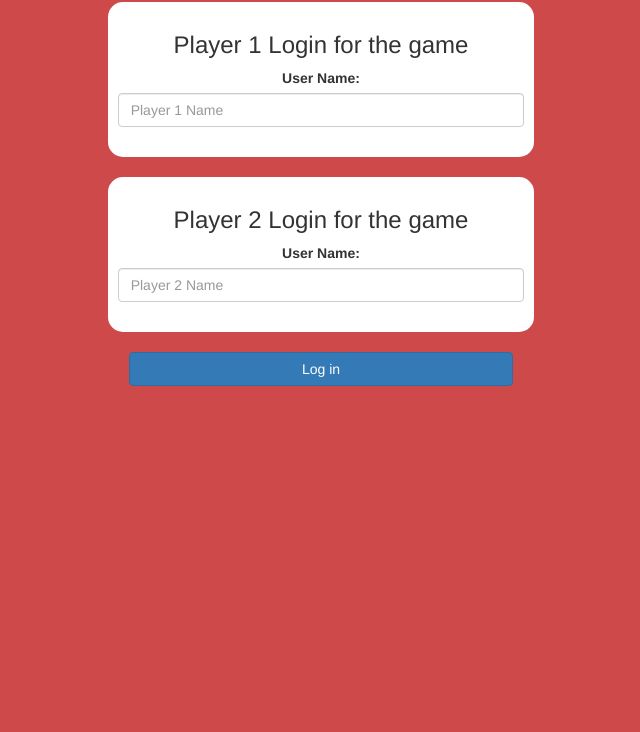
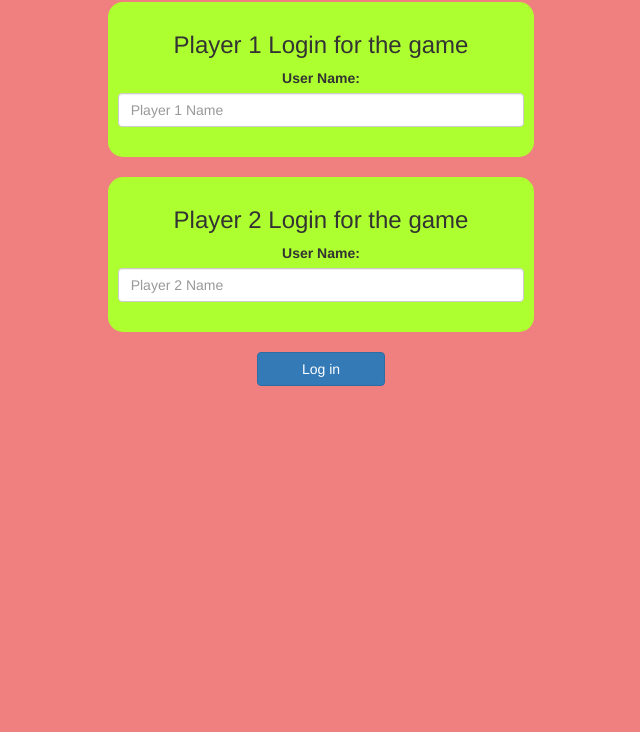
Before and after one commit to TakshPatel26/The-Math-Quiz-Game, a plain HTML site: page index.html in a window 1280 px wide. Shown: the part 68-800 px from the top of the page, without its empty margins (319-959 px from the left). Drawn offline with nearby package versions, Linux system fonts and the light colour scheme.

Commit message:
Add files via upload

```diff
--- a/game.css
+++ b/game.css
@@ -1,8 +1,8 @@
 body{
-	background: #ce4a4a;
+	background:lightcoral;
 }
 .login_div1 , .login_div2{
-		background: white;
+		background: greenyellow;
 		padding: 10px;
 		float: none;
 		border-radius: 15px;
--- a/index.html
+++ b/index.html
@@ -25,6 +25,6 @@
 		<br>
 	</div>
 	<br>
-		<button style="width:30%" class="btn btn-primary" onclick="addUser()">Log in</button>
+		<button style="width:10%" class="btn btn-primary" onclick="addUser()">Log in</button>
 </center>
 </html>
```
